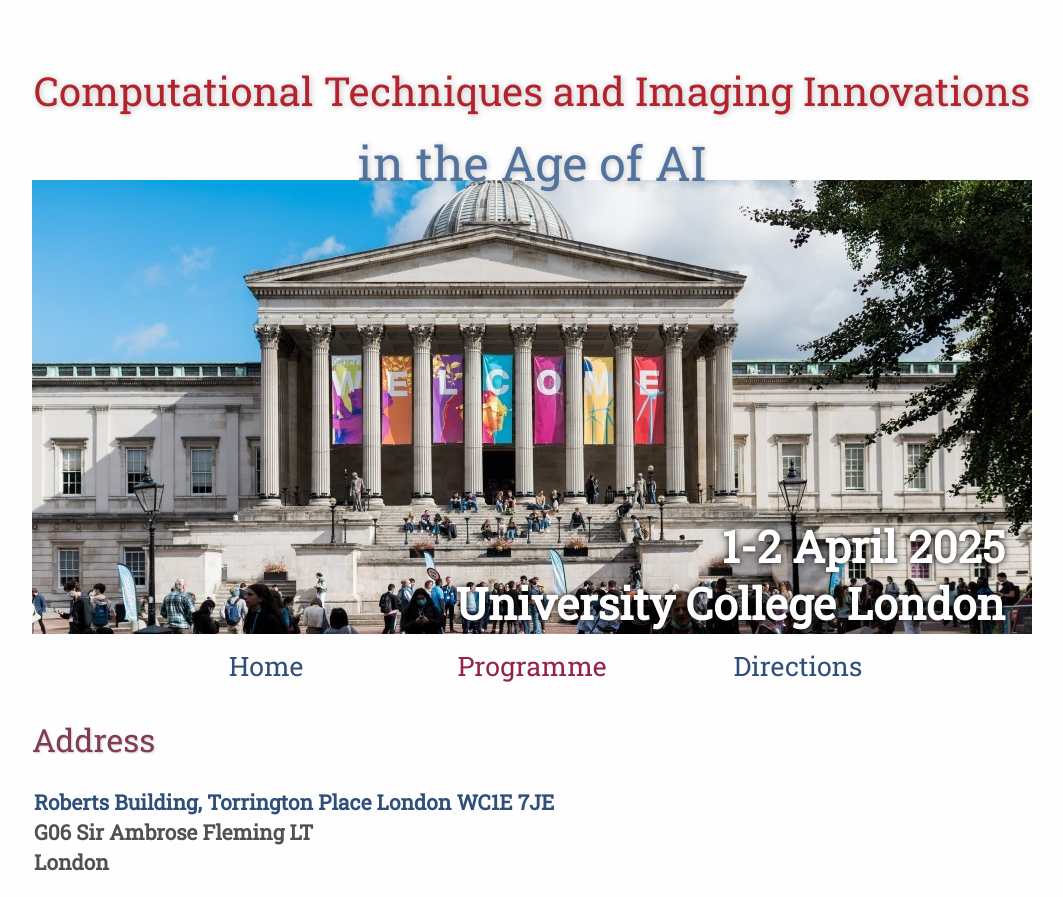
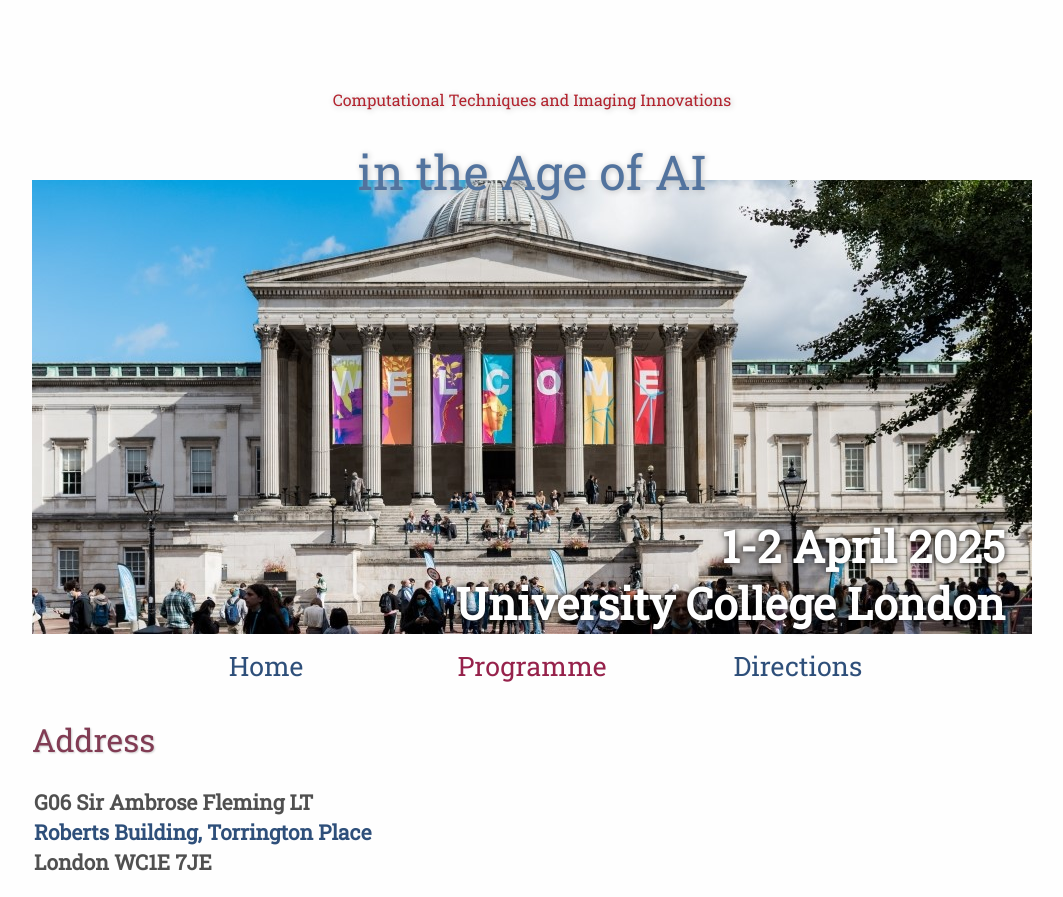
Before and after one commit to worair/ctiai, a plain HTML site: page directions/index.html in a window 1280 px wide. Shown: the top 897 px of the page, without its empty margins (108-1171 px from the left). Drawn offline with Linux system fonts and the light colour scheme; files that its build step writes are made by us from their sources; grey boxes are pictures that could not be loaded.

Commit message:
changing directions

```diff
--- a/assets/main.css
+++ b/assets/main.css
@@ -84,7 +84,7 @@ th,td{
 .bottom-right {font-size:2.75em; font-weight: 900; color: #fefefe; line-height: 1.3em; width: auto; height: 95px; padding: 0px 27px 27px 0px; text-align: right; position: absolute; bottom: 0px; right: 0px; text-shadow: 0px 0px 6px #000000;}
 
 /* Conference Title Logo */
-.title1{color: #b2232e; text-shadow: 1px 1px 6px #c0c0c0;font-size: 5vh}
+.title1{color: #b2232e; text-shadow: 1px 1px 6px #c0c0c0;font-size: 2vh}
 .title2{color: #52739e; text-shadow: 1px 1px 6px #c0c0c0;}
 .year{color: #505050; font-size:0.67em; font-weight: lighter;}
 
--- a/directions/index.html
+++ b/directions/index.html
@@ -54,17 +54,17 @@
     <table id="ADDRESS">
         <tr>
             <td class="address">
-                <a href="http://www.ucl.ac.uk/maps/roberts-building">Roberts Building, Torrington Place London WC1E 7JE</a>
-            </td>
-        </tr>
-        <tr>
-            <td class="address">
                 G06 Sir Ambrose Fleming LT
             </td>
         </tr>
         <tr>
             <td class="address">
-               London
+                <a href="http://www.ucl.ac.uk/maps/roberts-building">Roberts Building, Torrington Place</a>
+            </td>
+        </tr>
+        <tr>
+            <td class="address">
+                London WC1E 7JE
             </td>
         </tr>
     </table>
```
